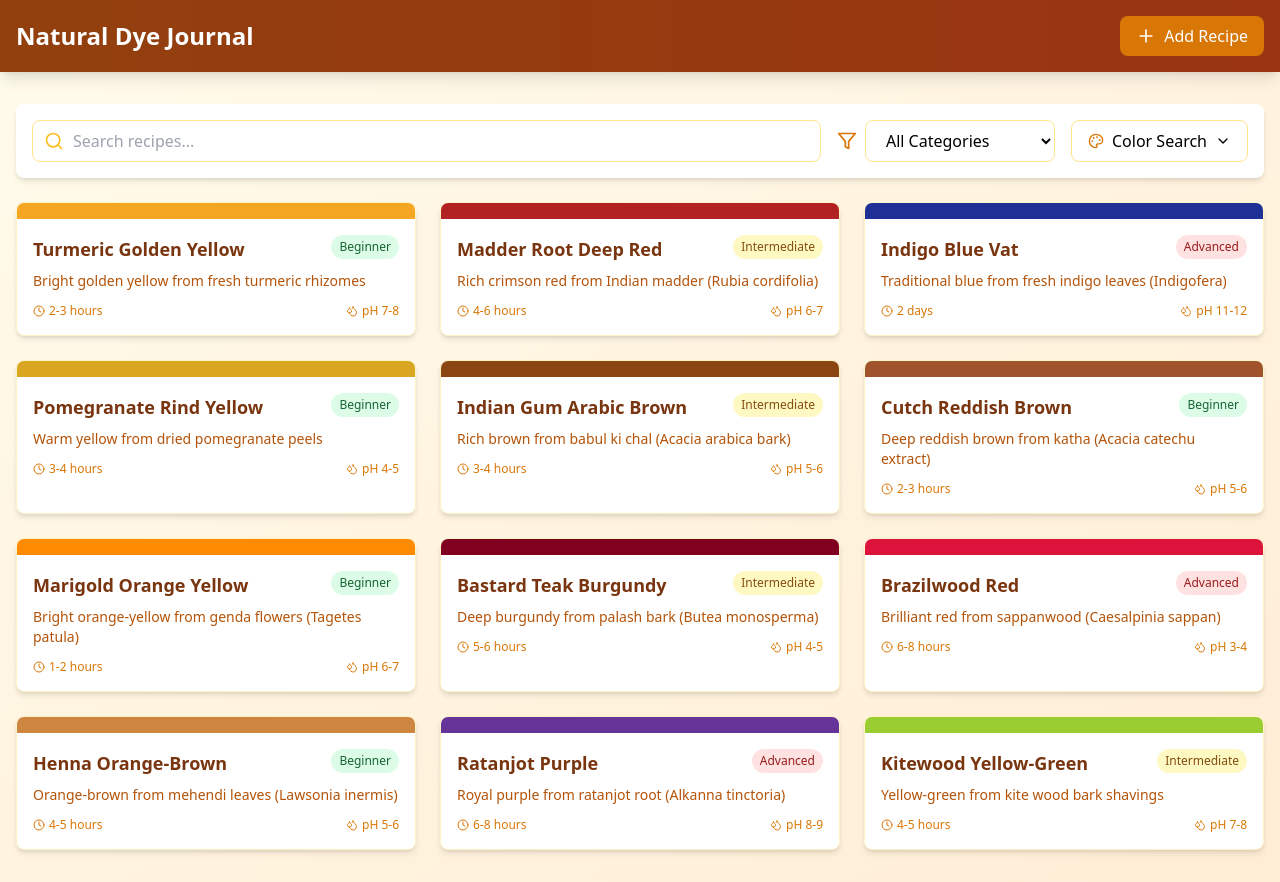
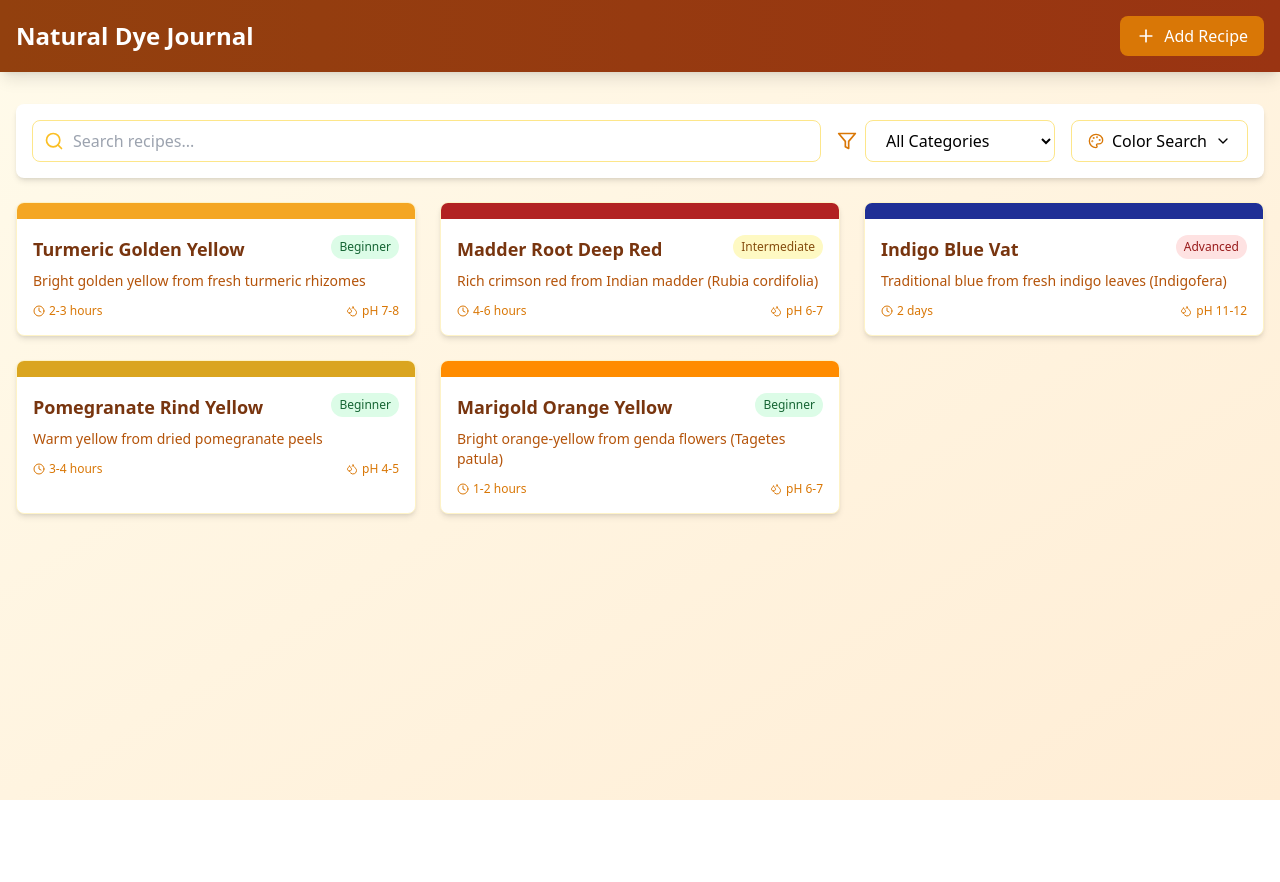
Before and after one commit to creatis-stack/natural-dye-journal, a React (Create React App) app: page / in a window 1280 px wide. After the commit the page ends 800 px from the top, so only its background shows below. Built offline with nearby package versions, Linux system fonts and the light colour scheme.

Commit message:
Update NaturalDyeJournal.js

```diff
--- a/src/components/NaturalDyeJournal.js
+++ b/src/components/NaturalDyeJournal.js
@@ -2,7 +2,6 @@ import React, { useState } from 'react';
 import { Search, Plus, Clock, Droplets, AlertTriangle, Filter, Palette, ChevronDown, ChevronUp } from 'lucide-react';
 
 const NaturalDyeJournal = () => {
-  const [activeView, setActiveView] = useState('home');
   const [selectedRecipe, setSelectedRecipe] = useState(null);
   const [searchTerm, setSearchTerm] = useState('');
   const [filterCategory, setFilterCategory] = useState('all');
@@ -151,75 +150,6 @@ const NaturalDyeJournal = () => {
     },
     {
       id: 5,
-      name: 'Indian Gum Arabic Brown',
-      category: 'other',
-      difficulty: 'Intermediate',
-      time: '3-4 hours',
-      pH: '5-6',
-      colorHex: '#8B4513',
-      description: 'Rich brown from babul ki chal (Acacia arabica bark)',
-      materials: [
-        { item: 'Dried babul bark', amount: '250g' },
-        { item: 'Iron sulphate', amount: '10g' },
-        { item: 'Cotton fabric', amount: '100g' },
-        { item: 'Alum mordant', amount: '15g' },
-        { item: 'Water', amount: '4L' }
-      ],
-      instructions: [
-        'Soak dried bark in water overnight',
-        'Boil bark for 2 hours to extract tannins',
-        'Strain and cool liquid to 70°C',
-        'Add pre-mordanted fabric',
-        'Dye for 1 hour at constant temperature',
-        'Add iron sulphate gradually for darker brown',
-        'Rinse thoroughly in clean water'
-      ],
-      safetyNotes: [
-        'Iron sulphate is corrosive - handle with care',
-        'Wear gloves when handling iron mordant',
-        'Use well-ventilated area'
-      ],
-      tips: [
-        'Without iron, produces tan color',
-        'Copper sulphate gives olive-brown'
-      ]
-    },
-    {
-      id: 6,
-      name: 'Cutch Reddish Brown',
-      category: 'bark',
-      difficulty: 'Beginner',
-      time: '2-3 hours',
-      pH: '5-6',
-      colorHex: '#A0522D',
-      description: 'Deep reddish brown from katha (Acacia catechu extract)',
-      materials: [
-        { item: 'Cutch/Katha extract', amount: '50g' },
-        { item: 'Cotton fabric', amount: '100g' },
-        { item: 'Chrome mordant', amount: '12g' },
-        { item: 'Hot water', amount: '3L' }
-      ],
-      instructions: [
-        'Dissolve cutch extract in hot water',
-        'Heat solution to 85°C',
-        'Add pre-mordanted wet fabric',
-        'Maintain temperature for 45 minutes',
-        'Stir occasionally for even dyeing',
-        'Remove and rinse in cool water',
-        'Air dry in shade'
-      ],
-      safetyNotes: [
-        'Chrome mordant is toxic - handle carefully',
-        'Work in ventilated area',
-        'Dispose of chrome solutions properly'
-      ],
-      tips: [
-        'Iron deepens to dark chocolate brown',
-        'Alum mordant gives lighter brown'
-      ]
-    },
-    {
-      id: 7,
       name: 'Marigold Orange Yellow',
       category: 'flowers',
       difficulty: 'Beginner',
@@ -251,186 +181,6 @@ const NaturalDyeJournal = () => {
       tips: [
         'Iron modifier shifts to olive gold',
         'Copper gives greenish-yellow'
-      ]
-    },
-    {
-      id: 8,
-      name: 'Bastard Teak Burgundy',
-      category: 'bark',
-      difficulty: 'Intermediate',
-      time: '5-6 hours',
-      pH: '4-5',
-      colorHex: '#800020',
-      description: 'Deep burgundy from palash bark (Butea monosperma)',
-      materials: [
-        { item: 'Dried palash bark', amount: '200g' },
-        { item: 'Silk fabric', amount: '100g' },
-        { item: 'Alum mordant', amount: '18g' },
-        { item: 'Iron sulphate', amount: '8g' },
-        { item: 'Water', amount: '4L' }
-      ],
-      instructions: [
-        'Soak bark in water for 24 hours',
-        'Boil soaked bark for 3 hours',
-        'Strain and concentrate liquid by half',
-        'Cool to 70°C and add mordanted silk',
-        'Dye for 1 hour stirring gently',
-        'Add iron solution for burgundy depth',
-        'Cool gradually and rinse'
-      ],
-      safetyNotes: [
-        'Long boiling required - ensure good ventilation',
-        'Iron can make fabric brittle - use sparingly',
-        'Handle hot concentrated dye carefully'
-      ],
-      tips: [
-        'Without iron gives reddish-orange',
-        'Copper modifier produces wine red'
-      ]
-    },
-    {
-      id: 9,
-      name: 'Brazilwood Red',
-      category: 'bark',
-      difficulty: 'Advanced',
-      time: '6-8 hours',
-      pH: '3-4',
-      colorHex: '#DC143C',
-      description: 'Brilliant red from sappanwood (Caesalpinia sappan)',
-      materials: [
-        { item: 'Dried sappanwood chips', amount: '150g' },
-        { item: 'Wool yarn', amount: '100g' },
-        { item: 'Alum mordant', amount: '20g' },
-        { item: 'Cream of tartar', amount: '10g' },
-        { item: 'White vinegar', amount: '100ml' },
-        { item: 'Water', amount: '5L' }
-      ],
-      instructions: [
-        'Soak wood chips in water with vinegar for 48 hours',
-        'Heat slowly to extract red dye - do not boil',
-        'Maintain at 80°C for 3 hours',
-        'Strain liquid and cool to 60°C',
-        'Add pre-mordanted wool carefully',
-        'Heat gradually to 85°C over 45 minutes',
-        'Hold temperature for 1 hour',
-        'Cool slowly and rinse in acidic water'
-      ],
-      safetyNotes: [
-        'Never boil - destroys red pigment',
-        'Acidic solution can irritate skin',
-        'Work in well-ventilated area'
-      ],
-      tips: [
-        'Alkaline water shifts to purple-red',
-        'Iron turns color to deep wine'
-      ]
-    },
-    {
-      id: 10,
-      name: 'Henna Orange-Brown',
-      category: 'leaves',
-      difficulty: 'Beginner',
-      time: '4-5 hours',
-      pH: '5-6',
-      colorHex: '#CD853F',
-      description: 'Orange-brown from mehendi leaves (Lawsonia inermis)',
-      materials: [
-        { item: 'Dried henna leaves powder', amount: '100g' },
-        { item: 'Cotton fabric', amount: '100g' },
-        { item: 'Iron sulphate', amount: '15g' },
-        { item: 'Hot water', amount: '3L' }
-      ],
-      instructions: [
-        'Mix henna powder with hot water to make paste',
-        'Let mixture stand for 2 hours to release dye',
-        'Add more hot water to create dye bath',
-        'Heat to 90°C and add wet fabric',
-        'Maintain temperature for 1 hour',
-        'Add iron sulphate for deeper color',
-        'Continue dyeing for 30 minutes',
-        'Rinse thoroughly and air dry'
-      ],
-      safetyNotes: [
-        'Henna permanently stains skin and nails',
-        'Wear protective gloves',
-        'Iron solution can irritate skin'
-      ],
-      tips: [
-        'Without iron gives orange color',
-        'Copper produces olive-brown'
-      ]
-    },
-    {
-      id: 11,
-      name: 'Ratanjot Purple',
-      category: 'roots',
-      difficulty: 'Advanced',
-      time: '6-8 hours',
-      pH: '8-9',
-      colorHex: '#663399',
-      description: 'Royal purple from ratanjot root (Alkanna tinctoria)',
-      materials: [
-        { item: 'Dried ratanjot root', amount: '80g' },
-        { item: 'Silk fabric', amount: '100g' },
-        { item: 'Alum mordant', amount: '20g' },
-        { item: 'Washing soda', amount: '10g' },
-        { item: 'Coconut oil', amount: '50ml' },
-        { item: 'Water', amount: '4L' }
-      ],
-      instructions: [
-        'Infuse crushed ratanjot in warm coconut oil overnight',
-        'Strain oil and heat gently with alkaline water',
-        'Create emulsion by stirring vigorously',
-        'Add pre-mordanted silk to cool bath',
-        'Heat very slowly to 70°C over 2 hours',
-        'Maintain gentle heat for 2 more hours',
-        'Cool gradually and rinse carefully',
-        'Final rinse in slightly acidic water'
-      ],
-      safetyNotes: [
-        'Oil-based dye requires careful handling',
-        'Work in well-ventilated area',
-        'Alkaline solutions can burn skin'
-      ],
-      tips: [
-        'Acidic rinse brightens purple',
-        'Iron shifts to deep violet'
-      ]
-    },
-    {
-      id: 12,
-      name: 'Kitewood Yellow-Green',
-      category: 'bark',
-      difficulty: 'Intermediate',
-      time: '4-5 hours',
-      pH: '7-8',
-      colorHex: '#9ACD32',
-      description: 'Yellow-green from kite wood bark shavings',
-      materials: [
-        { item: 'Fresh kitewood bark', amount: '300g' },
-        { item: 'Cotton fabric', amount: '100g' },
-        { item: 'Copper sulphate', amount: '8g' },
-        { item: 'Alum mordant', amount: '15g' },
-        { item: 'Water', amount: '4L' }
-      ],
-      instructions: [
-        'Scrape fresh bark and soak in water overnight',
-        'Boil bark for 2 hours to extract yellow dye',
-        'Strain liquid and heat to 85°C',
-        'Add pre-mordanted cotton fabric',
-        'Dye for 45 minutes with regular stirring',
-        'Add copper sulphate solution gradually',
-        'Continue dyeing for 30 minutes',
-        'Remove and rinse thoroughly'
-      ],
-      safetyNotes: [
-        'Copper sulphate is toxic - handle with care',
-        'Wear gloves when adding copper solution',
-        'Dispose of copper solutions responsibly'
-      ],
-      tips: [
-        'Without copper gives bright yellow',
-        'Iron modifier produces olive green'
       ]
     }
   ];
```
